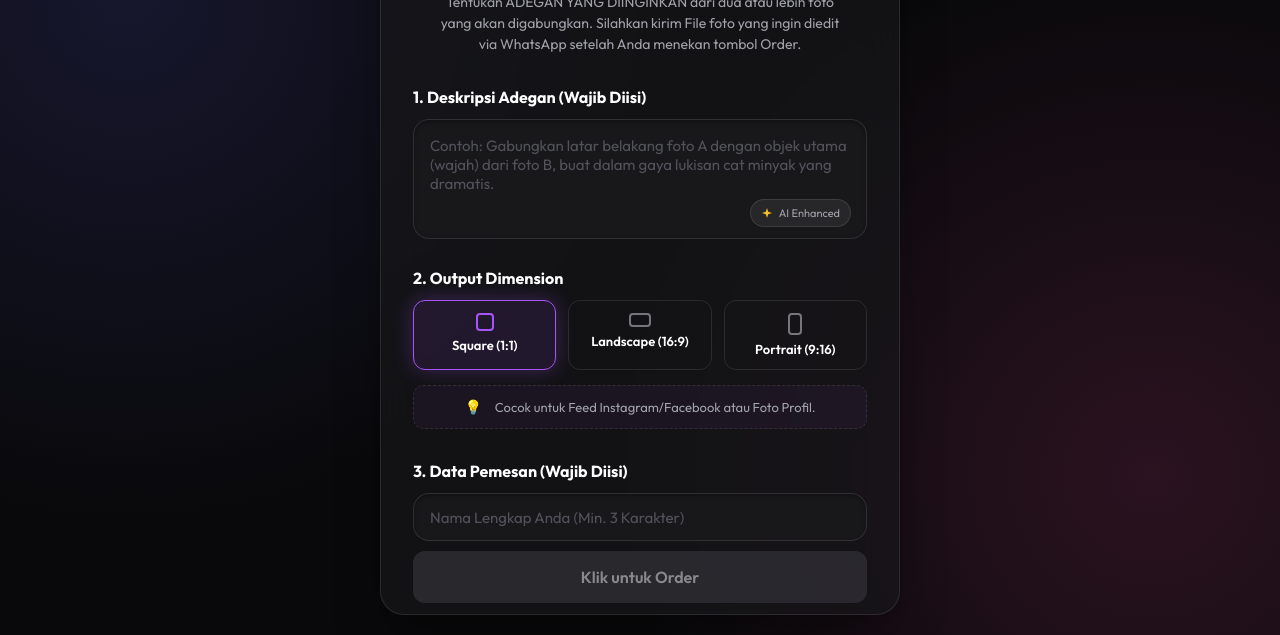
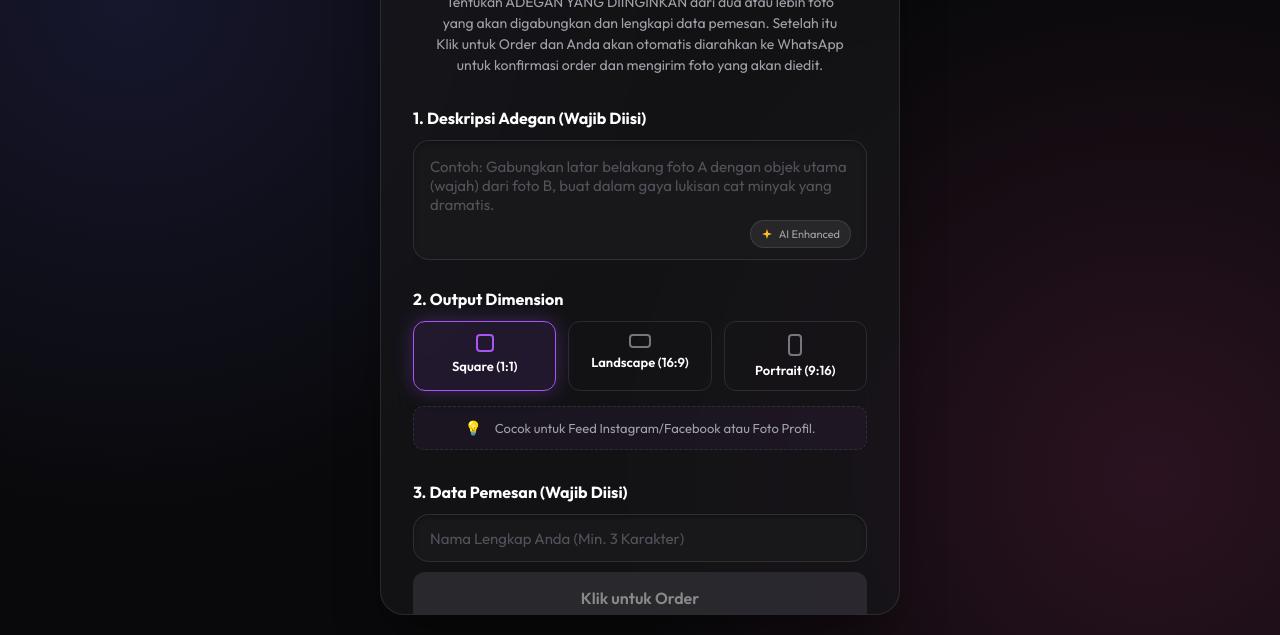
Before and after one commit to awdesignstudio/AW-Design-Studio, a plain HTML site: page IMAGE FUSION.html in a window 1280 px wide. Shown: the part 165-800 px from the top of the page. Drawn offline with Linux system fonts and the light colour scheme.

Commit message:
Update IMAGE FUSION.html

```diff
--- a/IMAGE FUSION.html
+++ b/IMAGE FUSION.html
@@ -317,7 +317,7 @@
 
         <header>
             <h1>Image Fusion</h1>
-            <p class="subtitle">Tentukan ADEGAN YANG DIINGINKAN dari dua atau lebih foto yang akan digabungkan. Silahkan kirim File foto yang ingin diedit via WhatsApp setelah Anda menekan tombol Order.</p>
+            <p class="subtitle">Tentukan ADEGAN YANG DIINGINKAN dari dua atau lebih foto yang akan digabungkan dan lengkapi data pemesan. Setelah itu Klik untuk Order dan Anda akan otomatis diarahkan ke WhatsApp untuk konfirmasi order dan mengirim foto yang akan diedit.</p>
         </header>
 
         <div class="label-section">
```
